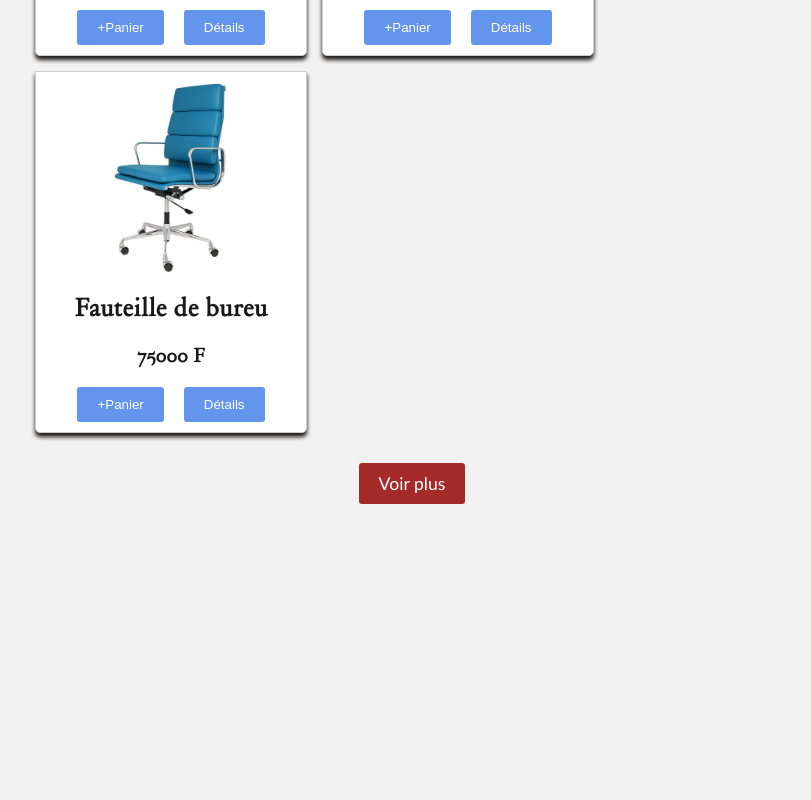
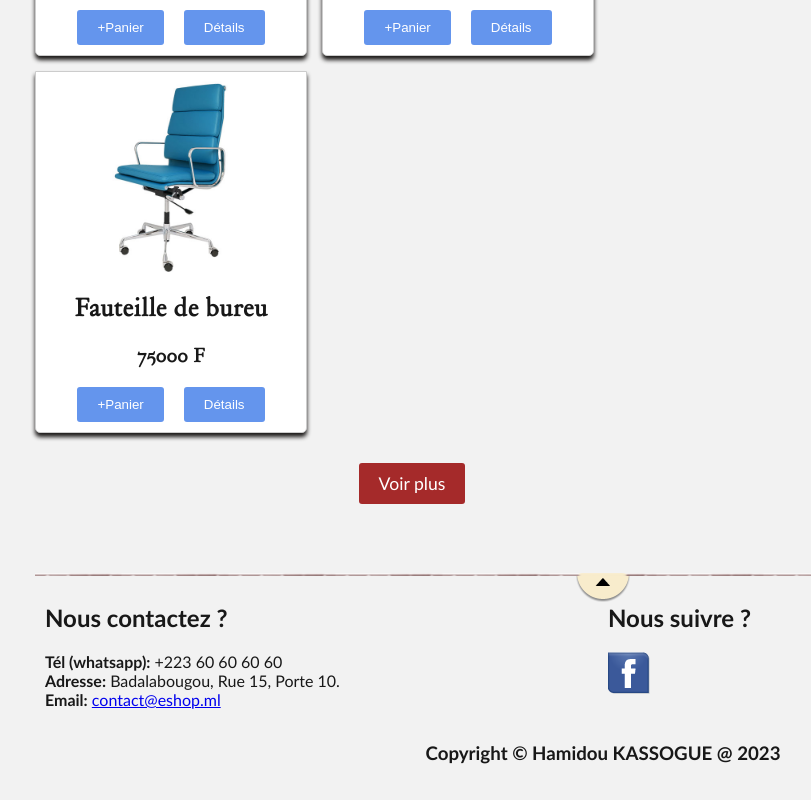
Before and after one commit to HKassogue/simple-react-eshop-frontend, a React (Create React App) app: page / in a window 1280 px wide. Shown: the part 1865-2665 px from the top of the page, without its empty margins (37-848 px from the left). Before the commit the page ends 2398 px from the top, so only its background shows below. Built offline with nearby package versions, Linux system fonts and the light colour scheme.

Commit message:
Add to cart functionnality

```diff
--- a/src/components/App.js
+++ b/src/components/App.js
@@ -1,12 +1,18 @@
 import React from 'react';
 import Header from './Header';
 import Main from './Main';
+import Footer from './Footer';
+import { useState, useEffect } from 'react';
+
 
 function App() {
+  let [panier, updatePanier] = useState([]);
+
   return (
     <React.Fragment>
-      <Header />
-      <Main />
+      <Header panier={panier} updatePanier={updatePanier}/>
+      <Main panier={panier} updatePanier={updatePanier}/>
+      <Footer />
     </React.Fragment>
   );
 }
--- /dev/null
+++ b/src/components/Footer.js
@@ -0,0 +1,29 @@
+import React from 'react';
+import facebook from '../img/icons/facebook.png';
+
+const Footer = () => {
+  return (
+    <footer>
+            <div id="contacts">
+                <h2>Nous contactez ?</h2>
+                <b>Tél (whatsapp):</b>  +223 60 60 60 60 <br/>
+                <b>Adresse:</b> Badalabougou, Rue 15, Porte 10. <br/>
+                <b>Email:</b> <a href="mailto:contact@eshop.ml">contact@eshop.ml</a>
+            </div>
+            <div id="reseaux-sociaux">
+                <h2>Nous suivre ?</h2>
+                <p><img src={facebook} alt="Facebook"/>
+                    {/* <img src="img/icons/twitter.png" alt="Twitter"/>
+                    <img src="img/icons/vimeo.png" alt="Vimeo"/>
+                    <img src="img/icons/flickr.png" alt="Flickr"/>
+                    <img src="img/icons/rss.png" alt="RSS"/> */}
+                </p>
+            </div>
+            <div id="copyright">
+                <h3>Copyright &copy; Hamidou KASSOGUE @ 2023</h3>
+            </div>
+        </footer>
+  )
+}
+
+export default Footer;
--- a/src/components/Header.js
+++ b/src/components/Header.js
@@ -2,7 +2,11 @@ import logo from '../img/icons/ico-eshop-s.png';
 import user_avatar from '../img/user.png';
 import User from './User';
 
-function Header() {
+function Header({panier, updatePanier}) {
+    const nbrItemsInPanier = panier.reduce(
+        (nbr, item) => nbr + item.qte, 0
+    )
+
     return (
         <header>
             <div id="header-top">
@@ -15,7 +19,7 @@ function Header() {
                     <nav>
                         <ul>
                             <li><a href="index.html" className="active">Accueil</a></li>
-                            <li><a href="panier.html" className="">Panier (<span id="nav-panier">0</span>)</a></li>
+                            <li><a href="panier.html" className="">Panier (<span id="nav-panier">{nbrItemsInPanier}</span>)</a></li>
                             <li><a href="#" className="">Contact</a></li>
                         </ul>
                     </nav>
--- a/src/components/Main.js
+++ b/src/components/Main.js
@@ -1,9 +1,9 @@
 import Section from "./Section";
 
-const Main = () => {
+const Main = ({panier, updatePanier}) => {
     return (
         <main>
-            <Section />
+            <Section panier={panier} updatePanier={updatePanier} />
             <aside id="filtre">
                 <form>
                     <div className="form-group">
--- a/src/components/Produit.js
+++ b/src/components/Produit.js
@@ -1,4 +1,15 @@
-const Produit = ({photo, nom, prix}) => {
+const Produit = ({photo, nom, prix, panier, updatePanier}) => {
+    const addToPanier = (nom, prix) => {
+        const itemInPanier = panier.find(item => item.nom===nom)
+        if(itemInPanier) {
+            const panierSansItem = panier.filter(item => item.nom !== nom)
+            updatePanier([...panierSansItem, {nom, prix, qte: itemInPanier.qte + 1}])
+        } else {
+            updatePanier([...panier, {nom, prix, qte: 1}])
+        }
+        console.log(panier)
+    }
+
     return (
         <div className="produit-badge">
             <div className="produit-image">
@@ -9,8 +20,8 @@ const Produit = ({photo, nom, prix}) => {
                 <h3>{prix} F</h3>
             </div>
             <div className="produit-bouton">
-                <button className="ajout-panier-btn" id="1">+Panier</button>
-                <button className="details-btn" id="1">Détails</button>
+                <button className="ajout-panier-btn" onClick={() => {addToPanier(nom, prix)}}>+Panier</button>
+                <button className="details-btn">Détails</button>
             </div>
         </div>
     );
--- a/src/components/Section.js
+++ b/src/components/Section.js
@@ -1,7 +1,7 @@
 import {produits} from '../datas/stock';
 import Produit from './Produit';
 
-const Section = () => {
+const Section = ({panier, updatePanier}) => {
     return (
         <section id="produits">
             <div id="produits-liste">
@@ -11,6 +11,7 @@ const Section = () => {
                         photo={produit.photo}
                         nom={produit.nom}
                         prix={produit.prix}
+                        panier={panier} updatePanier={updatePanier}
                     />))
                 }
             </div>
```
